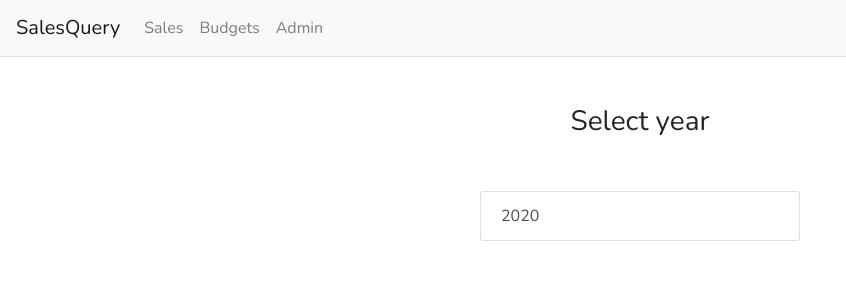
After one commit to anthonyvittoria/Ledger, a Django app: template templates/SalesQuery/choose_budget_year.html in a window 1280 px wide. The commit adds this page. Shown: the top 300 px of the page, without its empty margins (0-846 px from the left). Run offline with Django 3.2, Linux system fonts and the light colour scheme; the template is opened without the code that fills it: most values are stand-ins (such as "Sample title", 1, 10 or a date in 2020); some libraries are stand-ins or nearby versions.

Commit message:
Add select year view to budget selection

```diff
--- a/templates/SalesQuery/base.html
+++ b/templates/SalesQuery/base.html
@@ -31,7 +31,7 @@
         <a class="nav-link" href="{% url 'choose_sale' %}">Sales<span class="sr-only">(current)</span></a>
       </li>
       <li class="nav-item">
-        <a class="nav-link" href="{% url 'choose_budget'%}">Budgets<span class="sr-only">(current)</span></a>
+        <a class="nav-link" href="{% url 'choose_budget_location' %}">Budgets<span class="sr-only">(current)</span></a>
       </li>
       <li class="nav-item">
         <a class="nav-link" href="{% url 'admin:index' %}">Admin<span class="sr-only">(current)</span></a>
--- a/templates/SalesQuery/choosebudget.html
+++ b/templates/SalesQuery/choose_budget_location.html
@@ -6,7 +6,7 @@
             <h3 class="mt-5 mx-auto text-center">View budget by location</h3>
             <div class="list-group mt-5 mx-auto" style="width: 20em;">
                 {% for location in locations %}
-                    <a href="{% url 'budget' location.slug %}" style="text-decoration: none;"><button type="button" class="list-group-item list-group-item-action my-1">{{ location.name }}, {{ location.region }}</button></a>
+                    <a href="{% url 'choose_budget_year' location.slug %}" style="text-decoration: none;"><button type="button" class="list-group-item list-group-item-action my-1">{{ location.name }}, {{ location.region }}</button></a>
                 {% endfor %}
             </div>
         {% endif %}
--- /dev/null
+++ b/templates/SalesQuery/choose_budget_year.html
@@ -0,0 +1,19 @@
+{% extends 'SalesQuery/base.html' %} {% load static %}{% load humanize %}
+
+    {% block body%}
+        <div class="container">
+        {% if years %}
+            <h3 class="mt-5 mx-auto text-center">Select year</h3>
+            <div class="list-group mt-5 mx-auto" style="width: 20em;">
+                {% for year in years %}
+                    <a href="{% url 'budget' location_name_slug year %}" style="text-decoration: none;"><button type="button" class="list-group-item list-group-item-action my-1">{{ year }}</button></a>
+                {% endfor %}
+            </div>
+        {% endif %}
+        </div>
+
+        <script src="https://code.jquery.com/jquery-3.3.1.slim.min.js" integrity="sha384-q8i/X+965DzO0rT7abK41JStQIAqVgRVzpbzo5smXKp4YfRvH+8abtTE1Pi6jizo" crossorigin="anonymous"></script>
+        <script src="https://cdnjs.cloudflare.com/ajax/libs/popper.js/1.14.7/umd/popper.min.js" integrity="sha384-UO2eT0CpHqdSJQ6hJty5KVphtPhzWj9WO1clHTMGa3JDZwrnQq4sF86dIHNDz0W1" crossorigin="anonymous"></script>
+        <script src="{% static 'SalesQuery/bootstrap.bundle.js' %}"></script>
+    {% endblock %}
+</html>
--- a/templates/SalesQuery/index.html
+++ b/templates/SalesQuery/index.html
@@ -7,7 +7,7 @@
     <div class="mt-5 mx-auto" style="width: 20%;">
         <div class="row">
             <a href="{% url 'choose_sale' %}" class="col mx-2 mb-1 btn btn-primary btn-lg" type="button">Sales</a>
-            <a href="{% url 'choose_budget' %}" class="col mx-2 mb-1 btn btn-primary btn-lg" type="button">Budgets</a>
+            <a href="{% url 'choose_budget_location' %}" class="col mx-2 mb-1 btn btn-primary btn-lg" type="button">Budgets</a>
         </div>
     </div>
 
--- a/templates/SalesQuery/sale_by_customer.html
+++ b/templates/SalesQuery/sale_by_customer.html
@@ -8,7 +8,6 @@
         <thead class="thead-light">
             <tr>
                 <th scope="col">Location</th>
-                <!-- <th scope="col">Sector</th> -->
                 <th scope="col">Capability</th>
                 <th scope="col">Amount</th>
                 <th scope="col">Month</th>
@@ -18,7 +17,6 @@
     {% for sale in sales %}
             <tr>
                 <td>{{ sale.location.name }}</td>
-                <!-- <td>{{ sale.customer.sector }}</td> -->
                 <td>{{ sale.capability }}</td>
                 <td>$ {{ sale.amount|intcomma }}</td>
                 <td>{{ sale.date|date:"M Y" }}</td>
--- a/urls.py
+++ b/urls.py
@@ -7,6 +7,7 @@ urlpatterns = [
         path('sale/', views.choose_sale, name='choose_sale'),
         path('sale/location/<slug:location_name_slug>', views.sale_by_location, name='sale_by_location'),
         path('sale/customer/<slug:customer_name_slug>', views.sale_by_customer, name='sale_by_customer'),
-        path('budget/', views.choose_budget, name='choose_budget'),
-        path('budget/<slug:location_name_slug>', views.budget, name='budget'),
+        path('budget/', views.choose_budget_location, name='choose_budget_location'),
+        path('budget/<slug:location_name_slug>', views.choose_budget_year, name='choose_budget_year'),
+        path('budget/<slug:location_name_slug>/<int:year>', views.budget, name='budget'),
 ]
```
Also changed, not shown: views.py (+20 -7 lines), templates/SalesQuery/choose_sale.html (renamed from templates/SalesQuery/choosesale.html).
